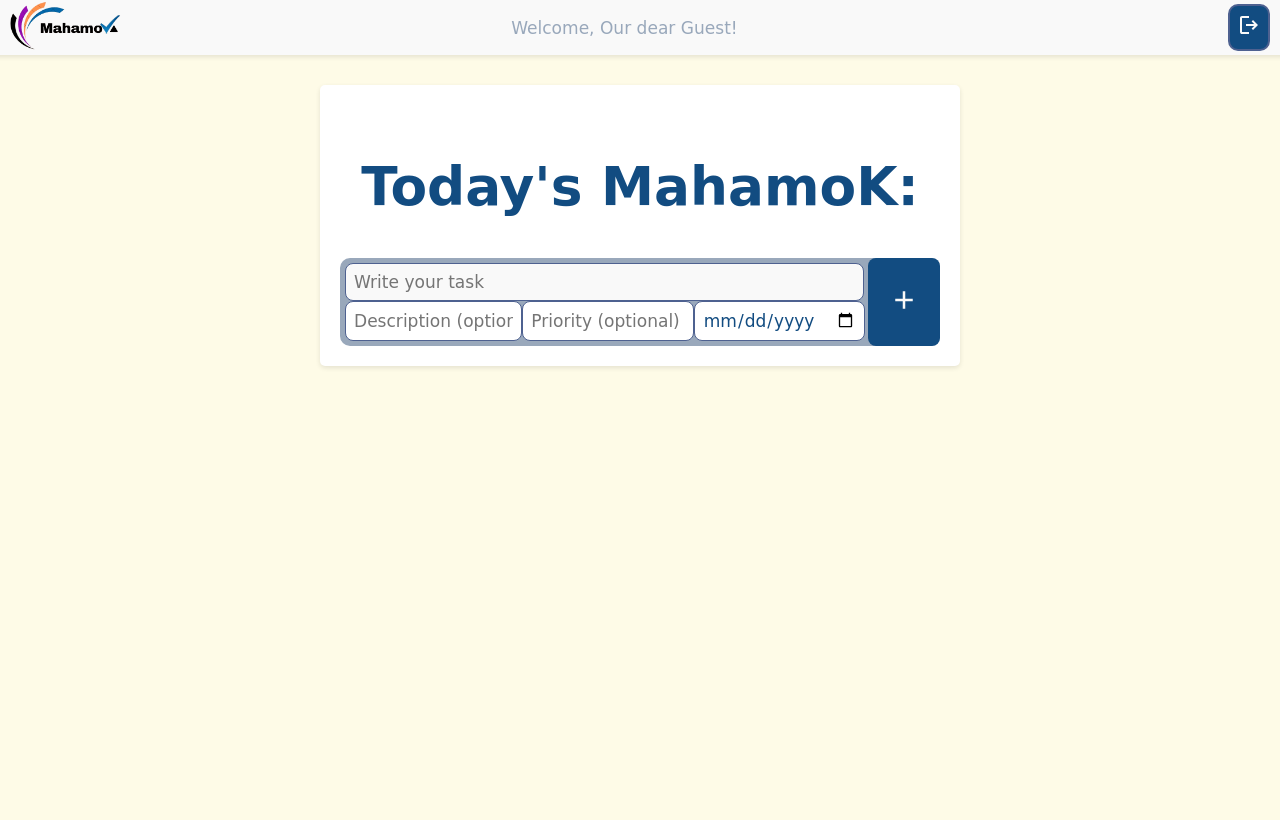
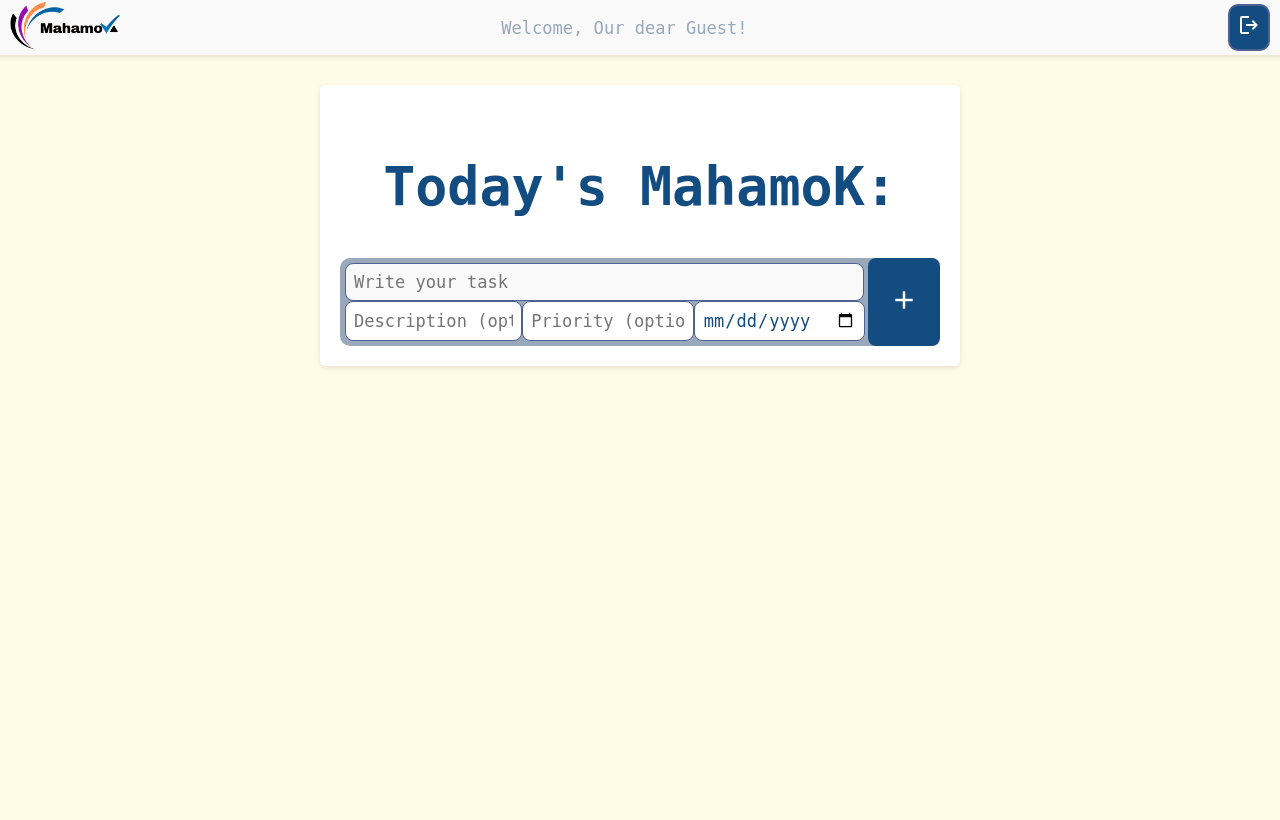
Before and after one commit to etharabdelazeem/MahamoK, a Flask app: page /homepage in a window 1280 px wide. Run offline with Flask 3, Linux system fonts and the light colour scheme.

Commit message:
trying other fonts

```diff
--- a/static/styles/homepage.css
+++ b/static/styles/homepage.css
@@ -12,7 +12,7 @@
 }
 
 html{
-  font-family: cursive;
+  font-family: Scheherazade New, lexend, monospace;
   font-size: 16pt;
   color: var(--text-color);
  }
@@ -121,7 +121,7 @@
 #todo-form input[type="date"] {
     /* Customize date input appearance as needed */
     padding: 8px;
-    font-family: cursive;
+    font-family: Scheherazade New, lexend, monospace;
     border: 1px solid var(--secondary-color);
     border-radius: 8px;
     font-size: 0.8rem;
--- a/static/styles/login.css
+++ b/static/styles/login.css
@@ -12,7 +12,7 @@
 }
 
 html{
-  font-family: cursive;
+  font-family: Scheherazade New, lexend, monospace;
   font-size: 16pt;
   color: var(--primary-color);
 }
@@ -59,7 +59,7 @@
 input[type="email"],
 input[type="text"],
 input[type="password"] {
-	font-family: cursive;
+	font-family: Scheherazade New, lexend, monospace;
 	width: 100%;
 	padding: 10px;
 	border: 1px solid #ccc;
@@ -70,7 +70,7 @@
 button[type="submit"] {
 	background-color: var(--secondary-color);
 	color: white;
-	font-family: cursive;
+	font-family: Scheherazade New, lexend, monospace;
 	padding: 10px 20px;
 	border: none;
 	border-radius: 3px;
--- a/static/styles/signup.css
+++ b/static/styles/signup.css
@@ -1,5 +1,5 @@
 body {
-	font-family: sans-serif;
+	font-family: Scheherazade New, lexend, monospace;
 	margin: 0;
 	padding: 0;
 	display: flex;
```
